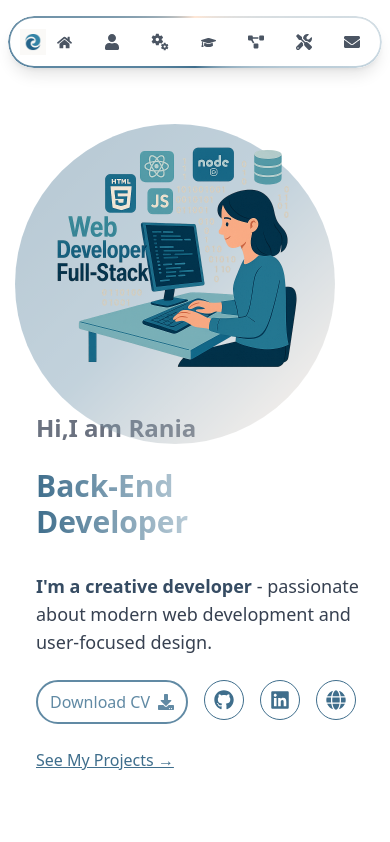
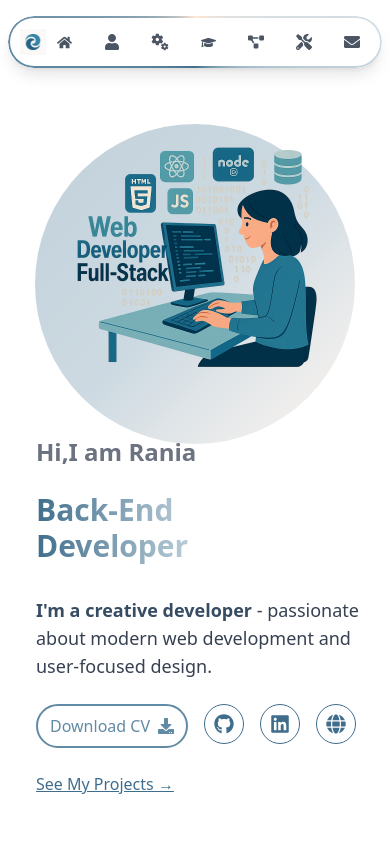
Before and after one commit to Rania0501/EvoPort, a React (Vite) app: page / in a window 390 px wide. Shown: the top 842 px of the page. Built offline with nearby package versions, Linux system fonts and the light colour scheme.

Commit message:
Update Home.jsx

```diff
--- a/src/Pages/Home.jsx
+++ b/src/Pages/Home.jsx
@@ -1,14 +1,18 @@
 import { FaGithub, FaLinkedin, FaGlobe,FaDownload } from "react-icons/fa";
 import { useState,useEffect } from "react";
+import React, { lazy, Suspense } from "react";
 import { Link } from "react-router-dom";
+import { LazyLoadImage } from 'react-lazy-load-image-component';
+import 'react-lazy-load-image-component/src/effects/blur.css';
 import Nav from "../Componente/Nav";
 import CV from"../assets/FELLOUS EHSAIN Rania_CV.pdf";
 import developerImage from "../assets/Développeuse Full-Stack au Bureau (1).png"
-import Education from "./Education";
-import Contact from "./Contact";
-import Skills from "./Skills";
-import Services from "./Servics";
-import About from "./About";
+const About = lazy(() => import("./About"));
+const Services = lazy(() => import("./Services"));
+const Education = lazy(() => import("./Education"));
+const Projects = lazy(() => import("./Projects"));
+const Skills = lazy(() => import("./Skills"));
+const Contact = lazy(() => import("./Contact"));
 const titles = [
  'Front-End\nDeveloper',
   "Back-End\nDeveloper",
@@ -36,6 +40,8 @@ const Home = ({id} ) => {
       return () => clearTimeout(timeout);
     }
   }, [charIndex, currentTitleIndex]);
+
+
   return (
     <>
       <Nav />
@@ -43,7 +49,9 @@ const Home = ({id} ) => {
 
         {/* Texte à gauche */}
         <div className="w-full md:w-1/2 text-left space-y-6 ml-10">
-        <p className="font-bold  text-2xl text-gray-500">Hi,I am Rania</p>
+         {/* Cercle lumineux uniquement en dark */}
+  <div className="hidden dark:block absolute -top-20 -left-10 w-80 h-80 rounded-full bg-blue-400 opacity-30 blur-3xl"></div>
+        <p className="font-bold  text-2xl text-gray-500 dark:text-gray-300">Hi,I am Rania</p>
         <h1 className="text-3xl md:text-4xl font-extrabold bg-gradient-to-r from-ocean-slate via-steel-sky to-peach-cream bg-clip-text text-transparent h-20">
         {displayedText.split("\n").map((line, index) => (
     <span key={index}>
@@ -54,8 +62,8 @@ const Home = ({id} ) => {
       <span className="animate-pulse">|</span>
     </h1>
 
-          <p className="text-gray-700 text-lg md:text-xl">
-          <span className="font-bold text-midnight-slate ">I'm a creative developer</span> - passionate about modern web development and user-focused design.
+          <p className="text-gray-700 dark:text-gray-300 text-lg md:text-xl">
+          <span className="font-bold text-midnight-slate dark:text-blue-steel">I'm a creative developer</span> - passionate about modern web development and user-focused design.
           </p>
 
 
@@ -114,26 +122,34 @@ const Home = ({id} ) => {
           </div>
         </div>
 
-        {/* Image à droite */}
-        <div className="w-full md:w-1/2 mb-8 md:mb-0 pr-10 flex justify-center relative">
-  {/* Effet de fond lumineux derrière l'image */}
-  <div className="absolute w-80 h-80 md:w-[400px] md:h-[400px] rounded-full blur-4xl bg-gradient-to-br from-ocean-slate via-blue-steel to-peach-cream opacity-30 animate-pulse z-0"></div>
+        <div className="w-full md:w-1/2 mb-8 md:mb-0 flex justify-center mb-16 relative pr-0 md:pr-10">
+ {/* Effet de fond lumineux derrière l'image */}
+<div className="absolute w-80 h-80 md:w-[400px] md:h-[400px] rounded-full blur-4xl
+  bg-gradient-to-br from-ocean-slate via-blue-steel to-peach-cream
+  opacity-30 animate-pulse z-0
+  dark:from-ocean-slate dark:via-blue-steel dark:to-peach-cream dark:opacity-50
+"></div>
+
 
   {/* Image */}
-  <img
-    src={developerImage}
-    alt="Full-Stack Web Developer"
-    className="w-64 md:w-96 relative z-10"
-    loading="lazy"
-  />
+  <LazyLoadImage
+  src={developerImage}
+  alt="Full-Stack Web Developer"
+  className="w-64 md:w-96 relative z-10"
+  effect="blur" // effet de flou pendant le chargement
+/>
 </div>
 
+
       </section>
-      <About id="about"/>
-      <Services id="services"/>
-      <Education id="education"/>
-      <Skills id="skills"/>
-      <Contact id="contact"/>
+      <Suspense fallback={null}>
+        <About id="about" />
+        <Services id="services" />
+        <Education id="education" />
+        <Projects id="projects" />
+        <Skills id="skills" />
+        <Contact id="contact" />
+      </Suspense>
     </>
   );
 };
```
